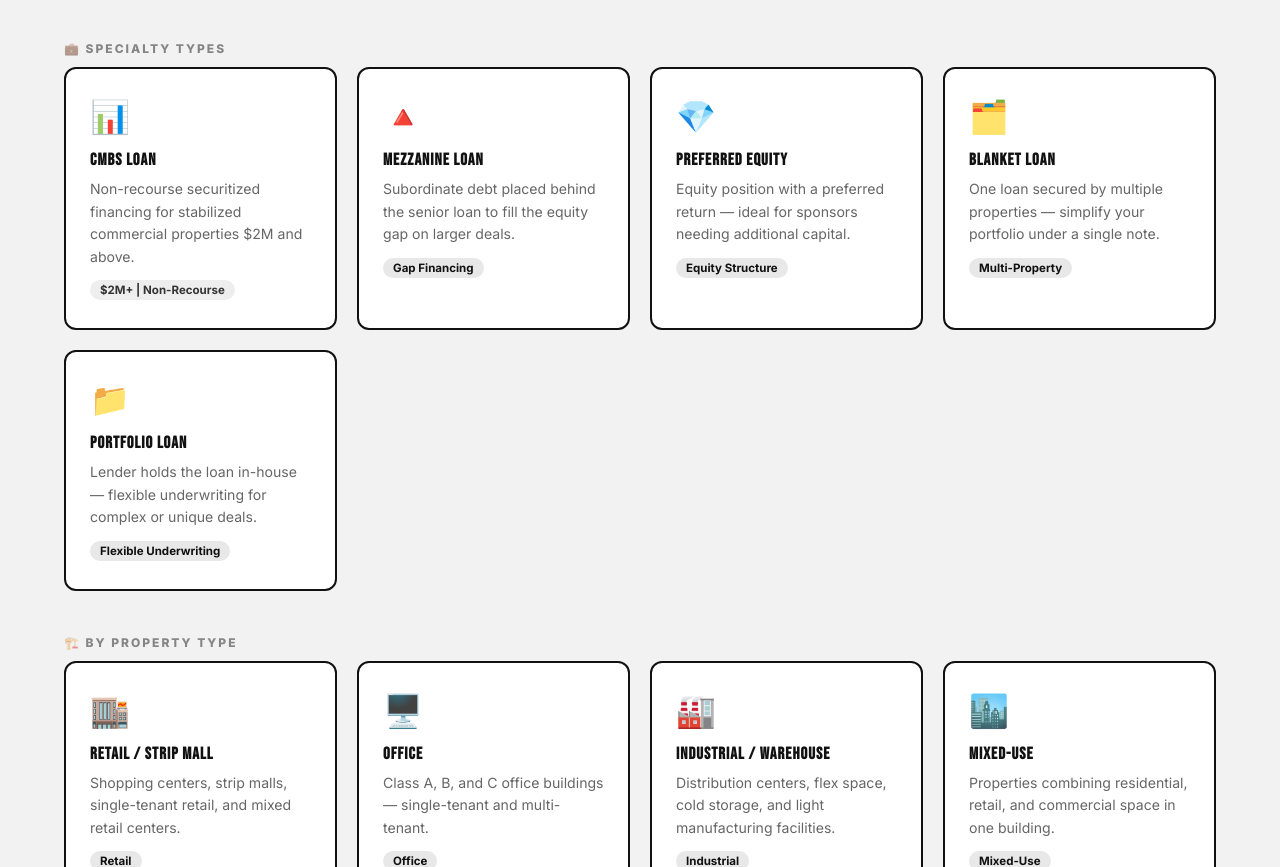
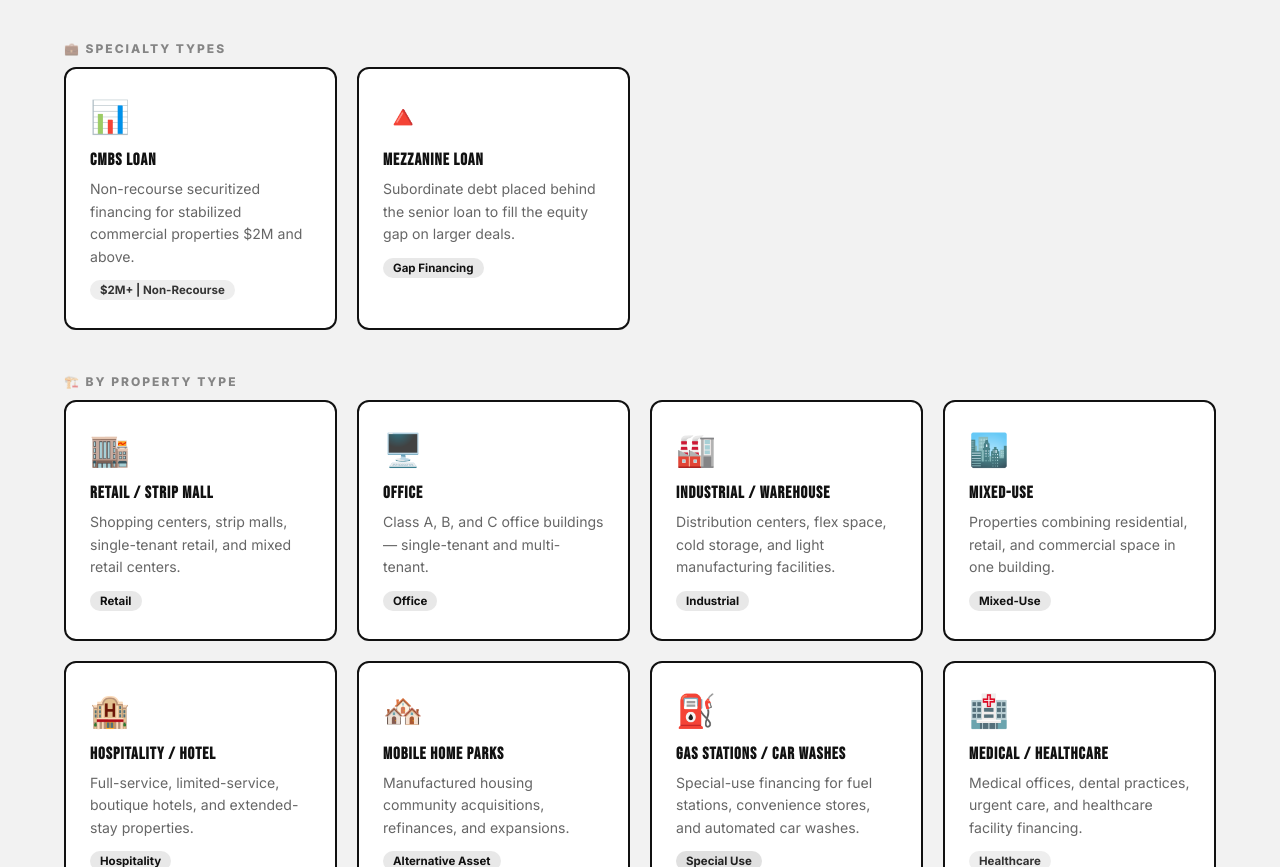
Before and after one commit to laflairchuck33/ALL-IN-CRE, a website: page index.html in a window 1280 px wide. Shown: the part 3722-4589 px from the top of the page. Drawn offline with Linux system fonts and the light colour scheme.

Commit message:
Remove Preferred Equity, Blanket Loan, and Portfolio Loan tiles

```diff
--- a/index.html
+++ b/index.html
@@ -215,7 +215,7 @@ footer strong{color:rgba(255,255,255,0.8);}
               <optgroup label="Government-Backed"><option>SBA 7(a)</option><option>SBA 504</option><option>USDA B&I Loan</option></optgroup>
               <optgroup label="Agency / Multifamily"><option>Fannie Mae Multifamily</option><option>Freddie Mac Multifamily</option><option>FHA/HUD 223(f)</option><option>FHA/HUD 221(d)(4)</option></optgroup>
               <optgroup label="Bridge & Short-Term"><option>Bridge Loan</option><option>Hard Money Loan</option><option>Fix & Flip Commercial</option></optgroup>
-              <optgroup label="Specialty"><option>CMBS Loan</option><option>Mezzanine Loan</option><option>Preferred Equity</option><option>Blanket Loan</option><option>Portfolio Loan</option></optgroup>
+              <optgroup label="Specialty"><option>CMBS Loan</option><option>Mezzanine Loan</option></optgroup>
               <optgroup label="By Property Type"><option>Retail / Strip Mall</option><option>Office</option><option>Industrial / Warehouse</option><option>Mixed-Use</option><option>Hospitality / Hotel</option><option>Mobile Home Parks</option><option>Gas Station / Car Wash</option><option>Medical / Healthcare</option></optgroup>
               <option>Other / Not Sure</option>
             </select>
@@ -399,24 +399,7 @@ footer strong{color:rgba(255,255,255,0.8);}
       <p>Subordinate debt placed behind the senior loan to fill the equity gap on larger deals.</p>
       <span class="loan-tag tag-blue">Gap Financing</span>
     </div>
-    <div class="loan-card">
-      <div class="loan-icon">💎</div>
-      <h3>Preferred Equity</h3>
-      <p>Equity position with a preferred return — ideal for sponsors needing additional capital.</p>
-      <span class="loan-tag tag-blue">Equity Structure</span>
-    </div>
-    <div class="loan-card">
-      <div class="loan-icon">🗂️</div>
-      <h3>Blanket Loan</h3>
-      <p>One loan secured by multiple properties — simplify your portfolio under a single note.</p>
-      <span class="loan-tag tag-blue">Multi-Property</span>
-    </div>
-    <div class="loan-card">
-      <div class="loan-icon">📁</div>
-      <h3>Portfolio Loan</h3>
-      <p>Lender holds the loan in-house — flexible underwriting for complex or unique deals.</p>
-      <span class="loan-tag tag-blue">Flexible Underwriting</span>
-    </div>
+
   </div>
 
   <!-- BY PROPERTY TYPE -->
@@ -588,9 +571,6 @@ footer strong{color:rgba(255,255,255,0.8);}
           <optgroup label="Specialty">
             <option>CMBS Loan</option>
             <option>Mezzanine Loan</option>
-            <option>Preferred Equity</option>
-            <option>Blanket Loan</option>
-            <option>Portfolio Loan</option>
           </optgroup>
           <optgroup label="By Property Type">
             <option>Retail / Strip Mall</option>
```
